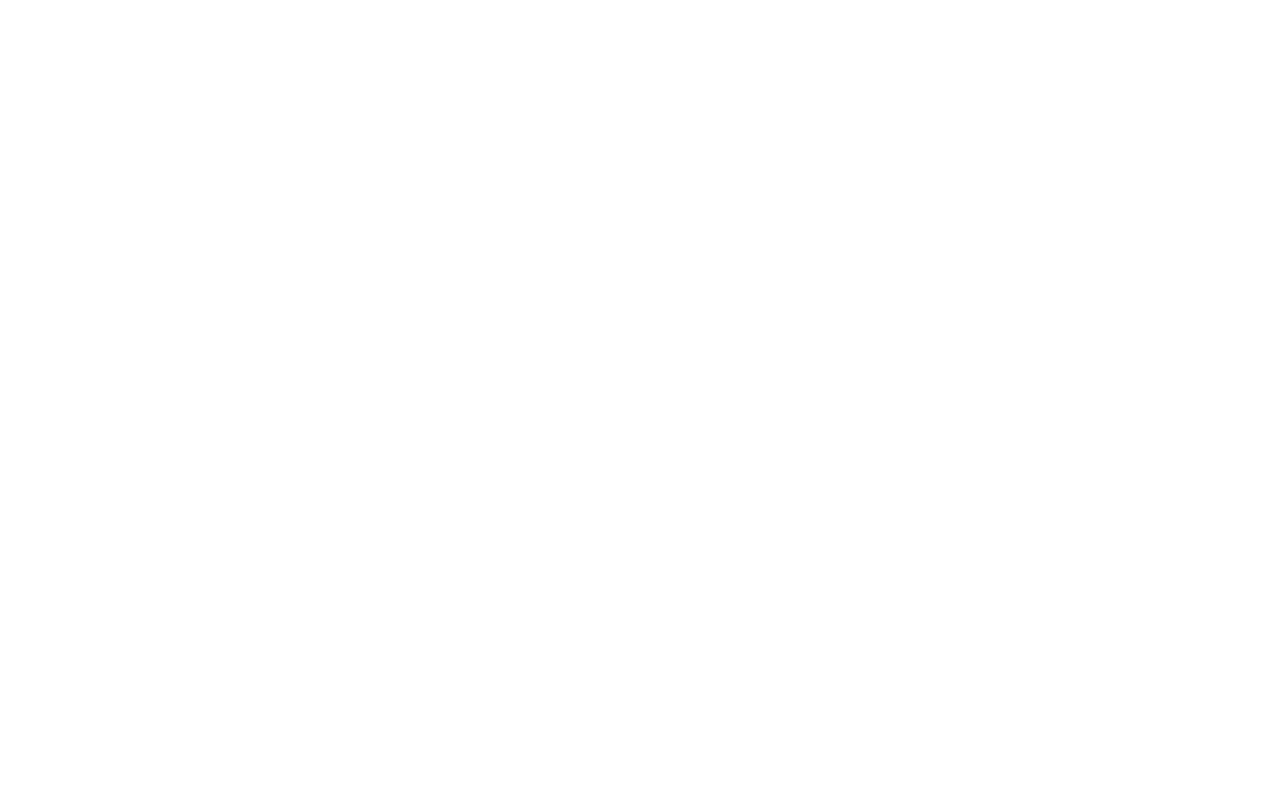
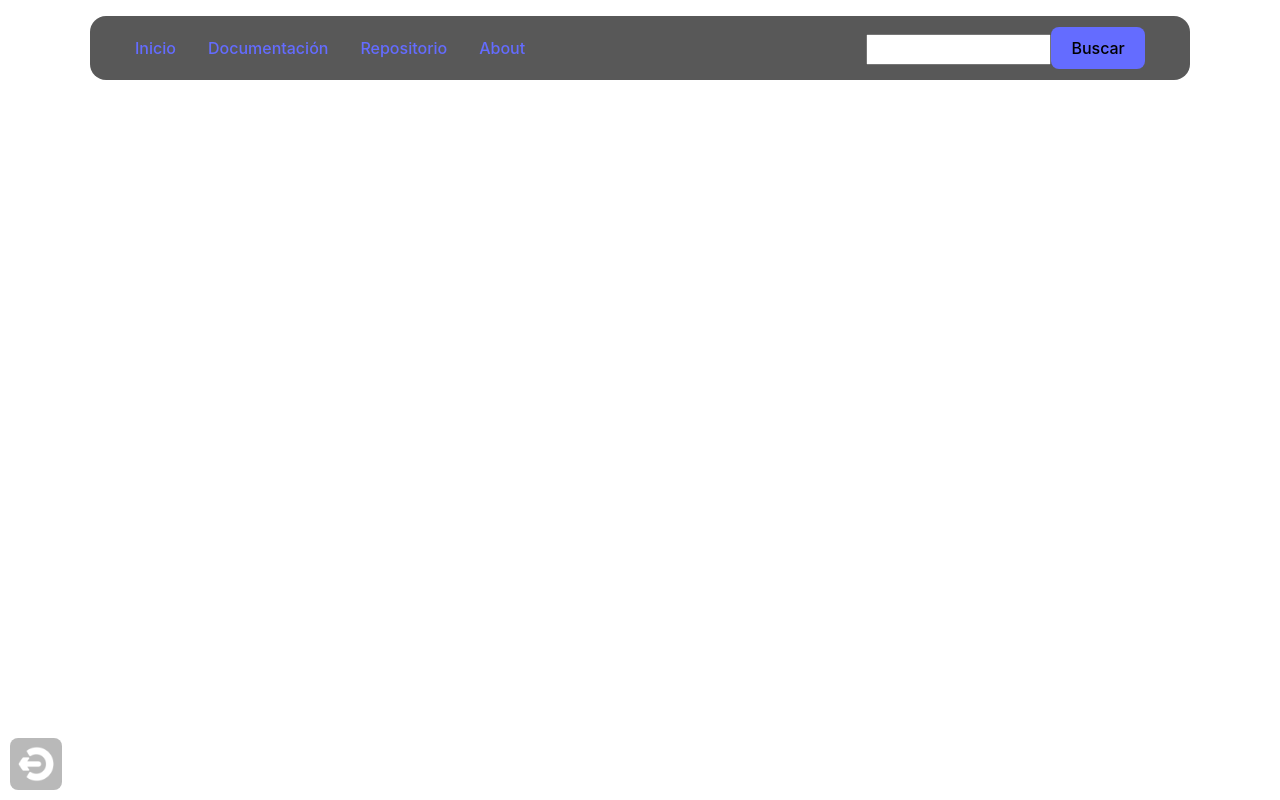
Before and after one commit to GwerhDev/VueApp-Client, a Vue app: page /about in a window 1280 px wide. Before the commit this address had no page. Built offline with nearby package versions, Linux system fonts and the light colour scheme.

Commit message:
documentation, about and repository routes

```diff
--- a/src/app/components/NavBar/NavBar.component.scss
+++ b/src/app/components/NavBar/NavBar.component.scss
@@ -36,3 +36,9 @@ input {
 .search-button:hover {
   background-color: var(--primary-hover-color);
 }
+
+.menu-container{
+  display: flex;
+  justify-content: space-around;
+  align-items: center;
+}
--- a/src/app/components/NavBar/NavBar.component.vue
+++ b/src/app/components/NavBar/NavBar.component.vue
@@ -7,11 +7,28 @@
   <div class="nav-container">
     <main class="nav-menu">
       <ul class="nav-menu-ul">
-        <li>
-          <router-link class="router-link" to='/home'>
-            Home
-          </router-link>
-        </li>
+        <div class="menu-container">
+          <li class="mr-2">
+            <router-link class="router-link" to='/home'>
+              Inicio
+            </router-link>
+          </li>
+          <li class="mr-2">
+            <router-link class="router-link" to='/documentation'>
+              Documentación
+            </router-link>
+          </li>
+          <li class="mr-2">
+            <a class="router-link" href='https://github.com/GwerhDev/VueApp-Client' target="_blank">
+              Repositorio
+            </a>
+          </li>
+          <li class="mr-2">
+            <router-link class="router-link" to='/about'>
+              About
+            </router-link>
+          </li>
+        </div>
         <li>
           <input type="text">
           <button class="search-button">Buscar</button>
--- /dev/null
+++ b/src/app/pages/AboutPage.vue
@@ -0,0 +1,9 @@
+<script setup lang="ts">
+  import NavBar from '../components/NavBar/NavBar.component.vue';
+  import ExitButton from '../components/Buttons/Exit/ExitButton.component.vue';
+</script>
+
+<template>
+  <NavBar/>
+  <ExitButton/>
+</template>
--- /dev/null
+++ b/src/app/pages/DocumentationPage.vue
@@ -0,0 +1,9 @@
+<script setup lang="ts">
+  import NavBar from '../components/NavBar/NavBar.component.vue';
+  import ExitButton from '../components/Buttons/Exit/ExitButton.component.vue';
+</script>
+
+<template>
+  <NavBar/>
+  <ExitButton/>
+</template>
--- a/src/app/routes/index.ts
+++ b/src/app/routes/index.ts
@@ -1,7 +1,9 @@
-import { RouteRecordRaw, createRouter, createWebHistory } from 'vue-router'
-import LandingPage from '../pages/LandingPage.vue'
-import HomePage from '../pages/HomePage.vue'
-import DetailsPage from '../pages/DetailsPage.vue'
+import { RouteRecordRaw, createRouter, createWebHistory } from 'vue-router';
+import HomePage from '../pages/HomePage.vue';
+import AboutPage from '../pages/AboutPage.vue';
+import LandingPage from '../pages/LandingPage.vue';
+import DetailsPage from '../pages/DetailsPage.vue';
+import DocumentationPage from '../pages/DocumentationPage.vue';
 
 const routes: RouteRecordRaw[] = [
   {
@@ -19,6 +21,16 @@ const routes: RouteRecordRaw[] = [
     name: 'DetailsPage',
     component: DetailsPage
   },
+  {
+    path: '/documentation',
+    name: 'DocumentationPage',
+    component: DocumentationPage
+  },
+  {
+    path: '/about',
+    name: 'AboutPage',
+    component: AboutPage
+  },
 ]
 
 const router = createRouter({
--- a/src/styles/style.css
+++ b/src/styles/style.css
@@ -14,6 +14,46 @@
   -webkit-text-size-adjust: 100%;
   --primary-color: #646cff;
   --primary-hover-color: #535bf2;
+}
+
+.ml-1 {
+  margin-left: 1rem;
+}
+
+.ml-2 {
+  margin-left: 2rem;
+}
+
+.ml-3 {
+  margin-left: 3rem;
+}
+
+.ml-4 {
+  margin-left: 4rem;
+}
+
+.ml-5 {
+  margin-left: 5rem;
+}
+
+.mr-1 {
+  margin-right: 1rem;
+}
+
+.mr-2 {
+  margin-right: 2rem;
+}
+
+.mr-3 {
+  margin-right: 3rem;
+}
+
+.mr-4 {
+  margin-right: 4rem;
+}
+
+.mr-5 {
+  margin-right: 5rem;
 }
 
 a {
```
